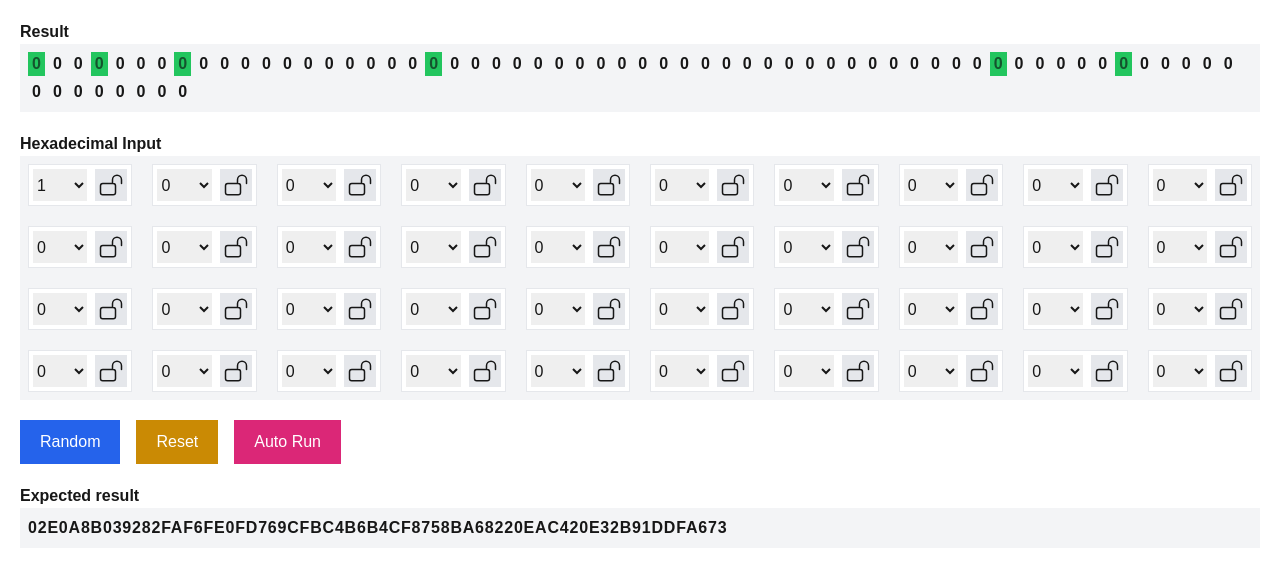
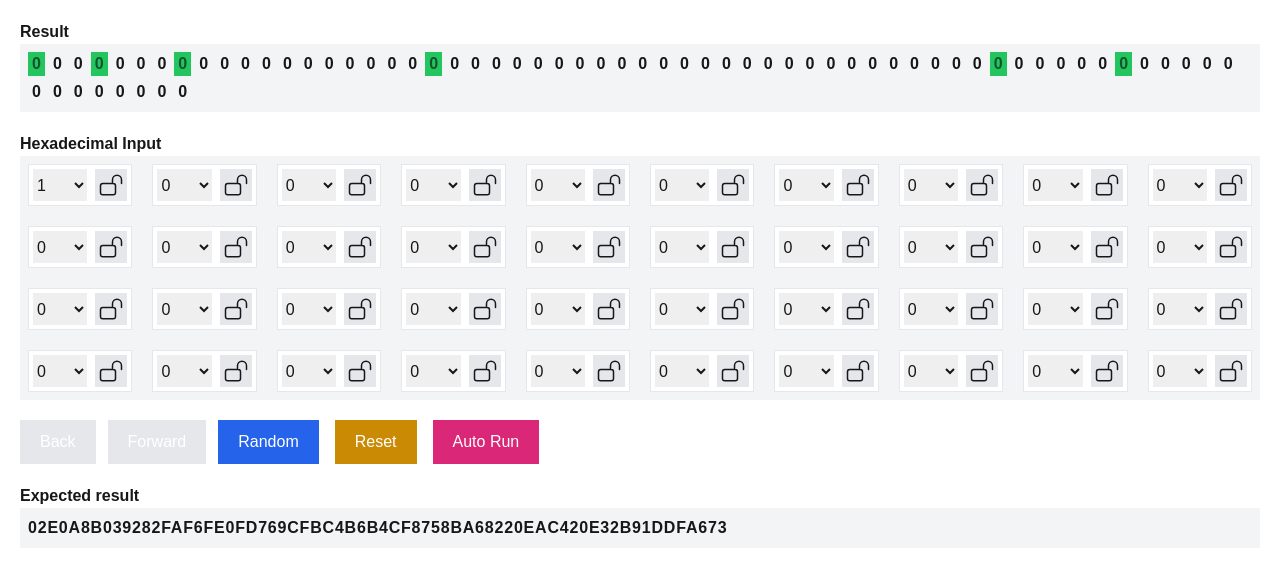
Before and after one commit to fre2mansur/p160, a Next.js app: page / in a window 1280 px wide. Shown: the top 572 px of the page. Built offline with nearby package versions, Linux system fonts and the light colour scheme.

Commit message:
history updated

```diff
--- a/app/page.jsx
+++ b/app/page.jsx
@@ -51,6 +51,9 @@ export default function Home() {
 const [isRunning, setIsRunning] = useState(false); // New state to track if randomization is running
 const [intervalId, setIntervalId] = useState(null); // New state to store the interval ID
 
+const [history, setHistory] = useState([initialValues]); // History state with the initial values
+const [historyIndex, setHistoryIndex] = useState(0); // Index to track the current position in history
+
 
   const handleSelectChange = (index, event) => {
     const newValues = [...values];
@@ -75,6 +78,11 @@ const [intervalId, setIntervalId] = useState(null); // New state to store the in
         return val; // Keep the current value if locked or non-zero
       }
     });
+
+    // Save new values to history and update the index
+    const updatedHistory = [...history.slice(0, historyIndex + 1), newValues];
+    setHistory(updatedHistory);
+    setHistoryIndex(updatedHistory.length - 1);
 
     setValues(newValues);
     setPublicKey(generatePublicKey(newValues));
@@ -128,6 +136,28 @@ const [intervalId, setIntervalId] = useState(null); // New state to store the in
     }
   };
 
+  // Function to move back in history
+  const handleBack = () => {
+    if (historyIndex > 0) {
+      const newIndex = historyIndex - 1;
+      setHistoryIndex(newIndex);
+      setValues(history[newIndex]);
+      generatePublicKey(history[newIndex]); // Generate public key for the previous state
+      setPublicKey(generatePublicKey(history[newIndex]));
+    }
+  };
+
+  // Function to move forward in history
+  const handleForward = () => {
+    if (historyIndex < history.length - 1) {
+      const newIndex = historyIndex + 1;
+      setHistoryIndex(newIndex);
+      setValues(history[newIndex]);
+      generatePublicKey(history[newIndex]); // Generate public key for the next state
+      setPublicKey(generatePublicKey(history[newIndex]));
+    }
+  };
+
   return (
     <div style={{ padding: "20px" }}>
        <p className="font-bold">Result</p>
@@ -165,6 +195,13 @@ const [intervalId, setIntervalId] = useState(null); // New state to store the in
         ))}
       </div>
       <div style={{ marginTop: "20px" }} className="mb-5">
+      <button className={historyIndex === 0 ? "bg-gray-200 p-4 mr-3 text-white" : "bg-gray-600 p-4 mr-3 text-white"} onClick={handleBack} disabled={historyIndex === 0} style={{ padding: "10px 20px", fontSize: "16px" }}>
+        Back
+      </button>
+      <button className={historyIndex === history.length - 1 ? "bg-gray-200 mr-3 p-4 text-white" : "bg-gray-600 mr-3 p-4 text-white"} onClick={handleForward} disabled={historyIndex === history.length - 1} style={{ padding: "10px 20px", fontSize: "16px" }}>
+        Forward
+      </button>
+
         <button className="bg-blue-600 p-4 text-white" onClick={handleRandomButtonClick} style={{ padding: "10px 20px", fontSize: "16px" }}>
           Random
         </button>
@@ -175,6 +212,8 @@ const [intervalId, setIntervalId] = useState(null); // New state to store the in
         {isRunning ? "Stop" : "Auto Run"}
       </button>
 
+
+
       </div>
 
       <p className="font-bold">Expected result</p>
```
Lines whose indentation alone changed are shown as unchanged.
